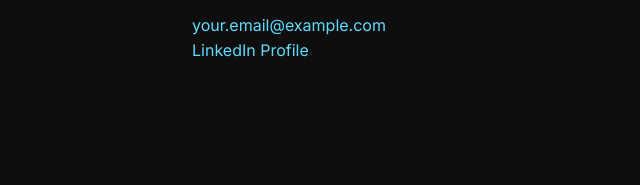
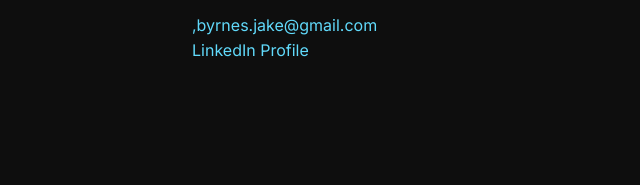
Before and after one commit to giantjake/jakebyrnes.github.io, a plain HTML site: page index.html in a window 1280 px wide. Shown: the part 1932-2117 px from the top of the page, 0-640 px from the left. Drawn offline with Linux system fonts and the light colour scheme.

Commit message:
Update index.html

```diff
--- a/index.html
+++ b/index.html
@@ -158,7 +158,7 @@
 
     <section>
       <h2>Contact</h2>
-      <p><a href="mailto:your.email@example.com">your.email@example.com</a></p>
+      <p><a href="mailto:byrnes.jake@gmail.com">,byrnes.jake@gmail.com</a></p>
       <p><a href="https://www.linkedin.com/in/jakebyrnes" target="_blank">LinkedIn Profile</a></p>
     </section>
   </main>
```
